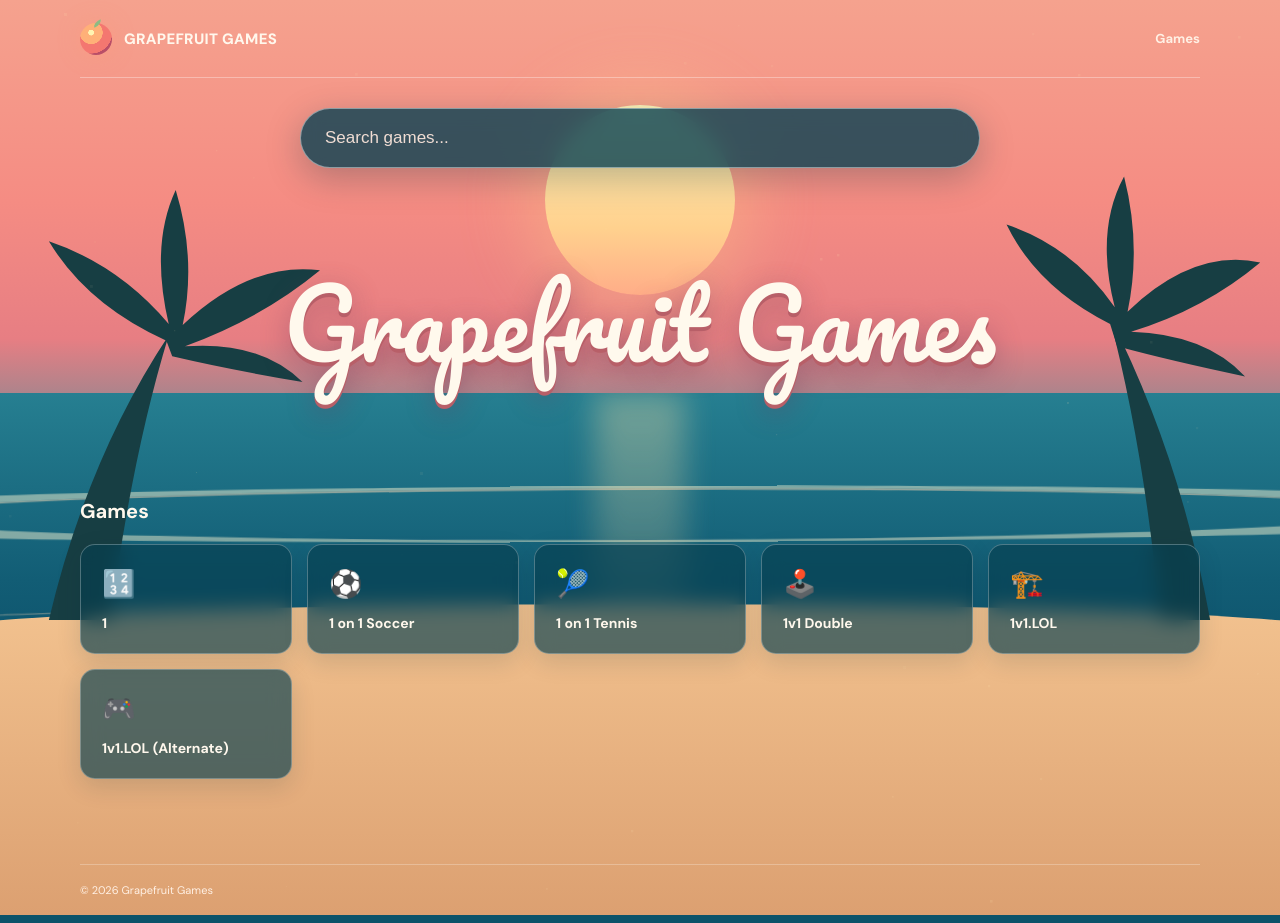
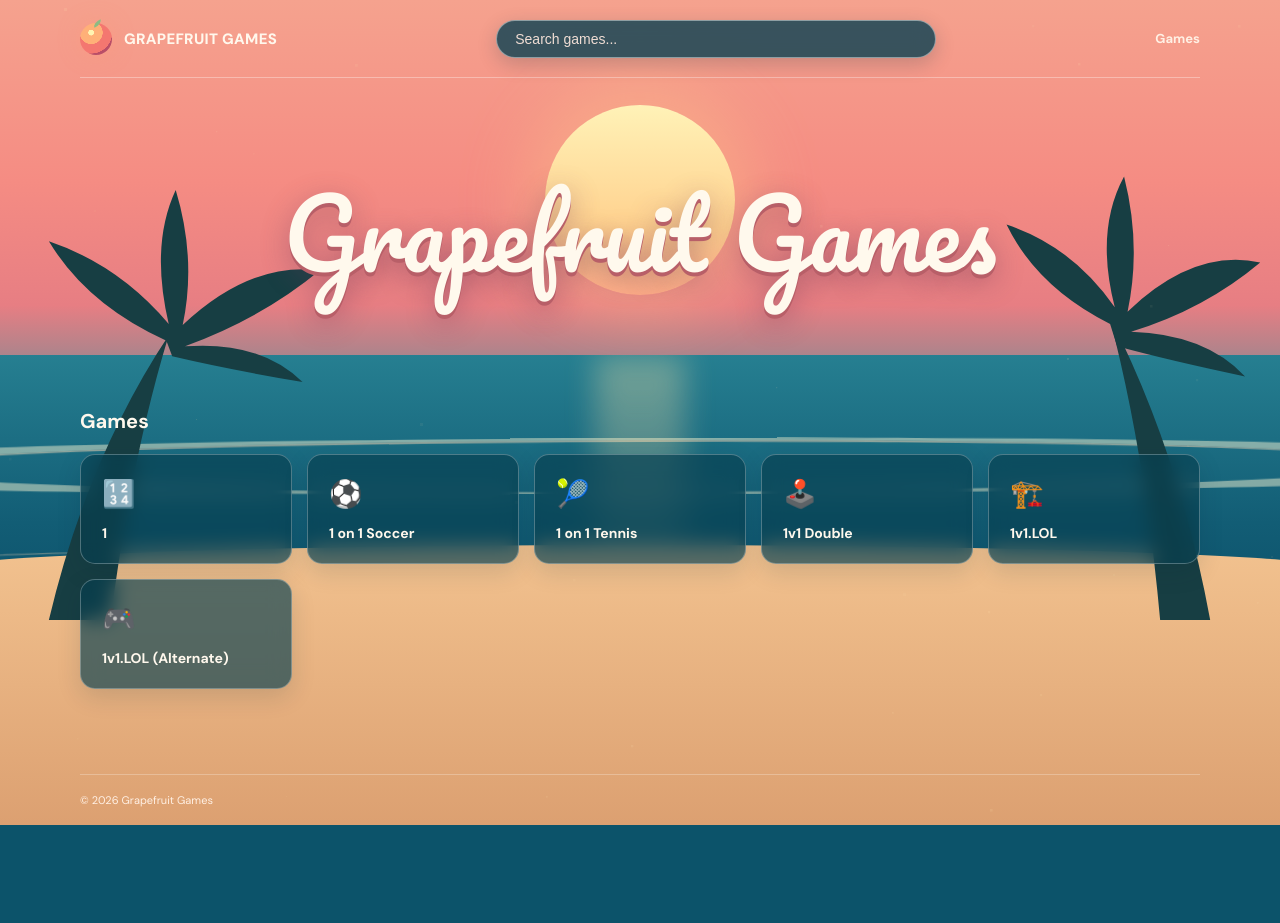
Before and after one commit to w9453111-maker/Game-Website, a plain HTML site: page index.html in a window 1280 px wide. After the commit the page ends 833 px from the top, so only its background shows below. Drawn offline with Linux system fonts and the light colour scheme.

Commit message:
Move slim search bar into header above divider

```diff
--- a/index.html
+++ b/index.html
@@ -20,10 +20,10 @@
 .palms{position:absolute;top:0;left:0;width:100%;height:min(620px,80vh)}
 #pixels{position:absolute;inset:0;width:100%;height:100%;z-index:0;pointer-events:none;opacity:.3}
 .wrap{width:min(1120px,calc(100% - 40px));margin:auto;position:relative;z-index:1}
-header{height:78px;display:flex;align-items:center;justify-content:space-between;border-bottom:1px solid #fff5}
+header{height:78px;display:flex;align-items:center;justify-content:space-between;gap:22px;border-bottom:1px solid #fff5}
 .brand{display:flex;align-items:center;gap:12px;font-weight:800;letter-spacing:.02em;font-size:15px}.brand-mark{width:32px;height:32px;border-radius:50%;background:radial-gradient(circle at 35% 30%,#fff4b2 0 9%,#ffb078 10% 37%,#f47770 38% 68%,#b94e67 69%);box-shadow:0 0 22px #ff9b7966;position:relative}.brand-mark:after{content:'';position:absolute;width:9px;height:5px;background:#8dbb83;border-radius:100% 0 100% 0;top:-2px;left:13px;transform:rotate(-25deg)}
 nav{display:flex;gap:24px}nav a{color:#fff0e4;text-decoration:none;font-size:13px;font-weight:700}nav a:hover{color:#fff}
-.top-search{display:flex;justify-content:center;padding:30px 0 0;position:relative;z-index:2}.search{width:min(680px,100%);padding:19px 24px;border:1px solid #ffffff70;border-radius:999px;background:#063f50c9;color:var(--ink);font-size:17px;outline:none;backdrop-filter:blur(10px);box-shadow:0 10px 35px #002e3b44}.search::placeholder{color:#f0ddd4}.search:focus{border-color:#ffd4a4;background:#063f50e8}.hero{min-height:310px;display:flex;align-items:center;justify-content:center;text-align:center;position:relative}
+.top-search{display:flex;justify-content:center;flex:1;min-width:100px;position:relative;z-index:2}.search{width:min(440px,100%);padding:10px 18px;border:1px solid #ffffff70;border-radius:999px;background:#063f50c9;color:var(--ink);font-size:14px;outline:none;backdrop-filter:blur(10px);box-shadow:0 6px 20px #002e3b33}.search::placeholder{color:#f0ddd4}.search:focus{border-color:#ffd4a4;background:#063f50e8}.hero{min-height:310px;display:flex;align-items:center;justify-content:center;text-align:center;position:relative}
 h1{font-family:Pacifico,cursive;font-size:clamp(54px,9vw,94px);line-height:1.12;font-weight:400;margin:0;color:#fff9ed;text-shadow:0 4px 0 #b85f68,0 8px 28px #713d5977}
 .games{padding:20px 0 85px}
 .section-head{display:flex;align-items:center;justify-content:flex-start;gap:18px;margin-bottom:20px}.section-head h2{font-size:20px;margin:0;color:#fff8ed}
@@ -34,7 +34,7 @@ h1{font-family:Pacifico,cursive;font-size:clamp(54px,9vw,94px);line-height:1.12;
 #noResults{display:none;color:#fff8ed;font-size:13px;padding:18px 2px}
 footer{border-top:1px solid #ffffff40;padding:18px 0;color:#fff0e4;font-size:11px}
 @keyframes wave{from{transform:translateX(-2%) rotate(-2deg)}to{transform:translateX(2%) rotate(1deg)}}
-@media(max-width:600px){header{height:68px}nav{gap:14px}nav a{font-size:11px}.top-search{padding-top:22px}.search{font-size:15px;padding:17px 20px}.hero{min-height:270px}.palms{height:430px}}
+@media(max-width:600px){header{height:68px;gap:9px}.brand{gap:7px;font-size:10px}.brand-mark{width:25px;height:25px}nav{gap:8px}nav a{font-size:10px}.top-search{min-width:70px}.search{font-size:11px;padding:9px 10px}.search::placeholder{font-size:10px}.hero{min-height:270px}.palms{height:430px}}
 @media(prefers-reduced-motion:reduce){*,*::before,*::after{animation:none!important;scroll-behavior:auto!important;transition:none!important}}
 </style>
 </head>
@@ -54,10 +54,10 @@ footer{border-top:1px solid #ffffff40;padding:18px 0;color:#fff0e4;font-size:11p
 <div class="wrap">
 <header>
   <div class="brand"><span class="brand-mark" aria-hidden="true"></span><span>GRAPEFRUIT GAMES</span></div>
+  <div class="top-search"><input class="search" id="search" type="search" placeholder="Search games..." aria-label="Search games"></div>
   <nav aria-label="Main navigation"><a href="#games">Games</a></nav>
 </header>
 <main>
-<div class="top-search"><input class="search" id="search" type="search" placeholder="Search games..." aria-label="Search games"></div>
 <section class="hero"><h1>Grapefruit Games</h1></section>
 <section class="games" id="games">
   <div class="section-head"><h2>Games</h2></div>
```
